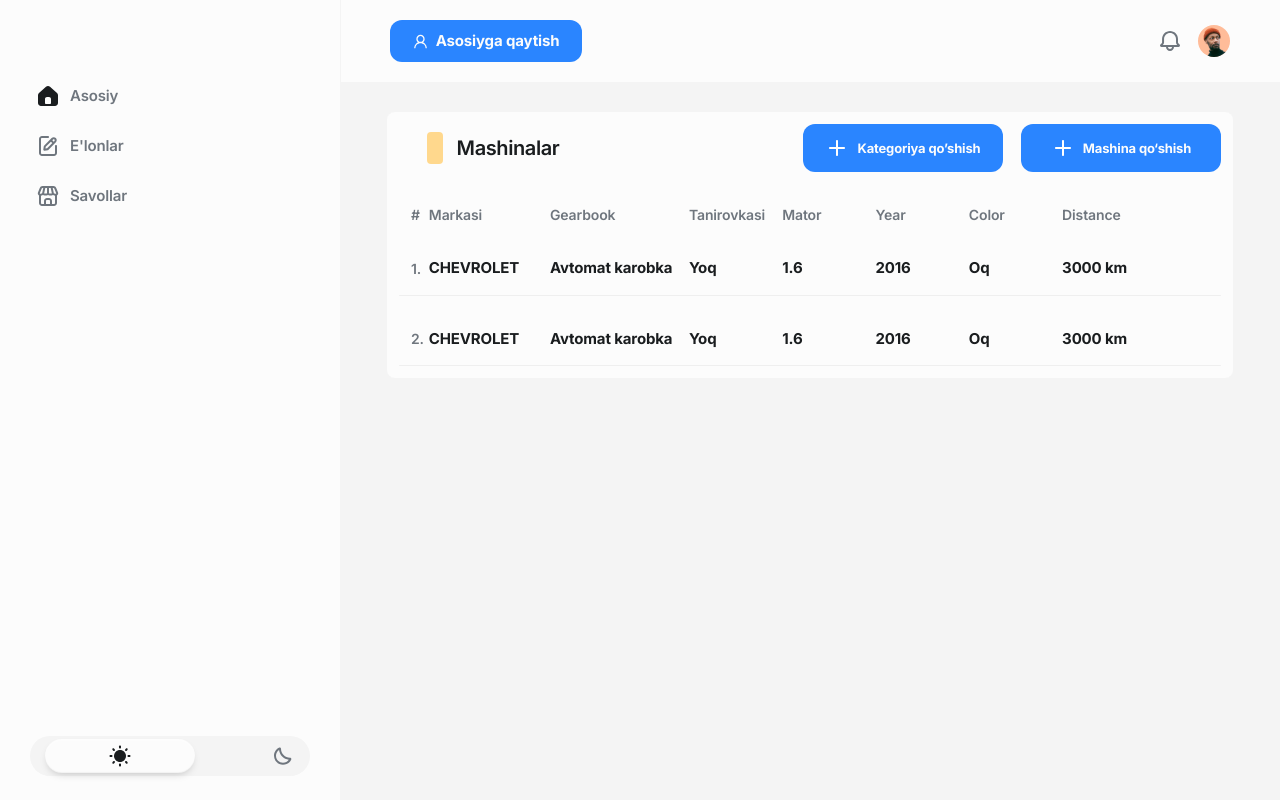
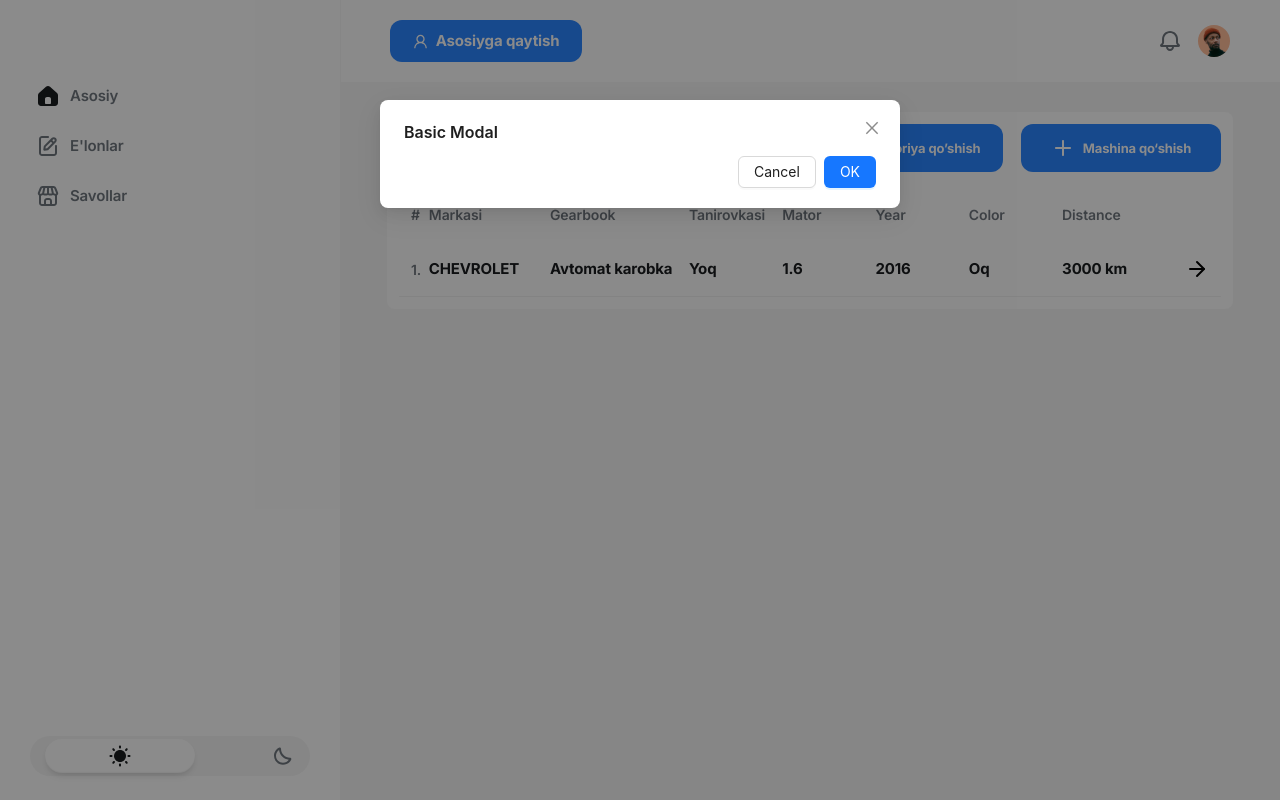
Before and after one commit to Ilg0rbek/avtosalon-frontend, a React (Create React App) app: page /admin/panel in a window 1280 px wide. Both pictures are taken after a click on the button "Kategoriya qo’shish". Built offline with nearby package versions, Linux system fonts and the light colour scheme.

Commit message:
admin panel ....

```diff
--- /dev/null
+++ b/src/admin/sidebar/modal.tsx
@@ -0,0 +1,24 @@
+import { useState } from "react";
+import { Modal } from "antd";
+
+type modalProps = {
+  isModalOpen: boolean;
+  handleOk: () => void;
+  handleCancel: () => void;
+};
+
+const Modals = ({ isModalOpen, handleOk, handleCancel }: modalProps) => {
+  return (
+    <Modal
+      title="Basic Modal"
+      open={isModalOpen}
+      onOk={handleOk}
+      onCancel={handleCancel}
+    >
+
+
+    </Modal>
+  );
+};
+
+export default Modals;
--- a/src/admin/sidebar/right.tsx
+++ b/src/admin/sidebar/right.tsx
@@ -4,8 +4,25 @@ import Notification from "../icons/notification.svg";
 import Avatar from "../icons/avatar.png";
 import Plus from "../icons/add.svg";
 import { Link } from "react-router-dom";
+import ArrowRight from "../icons/arrow-right.svg";
+import { useState } from "react";
+import Modals from "./modal";
 
 const Right = () => {
+  const [isModalOpen, setIsModalOpen] = useState<boolean>(false);
+
+  const showModal = () => {
+    setIsModalOpen(true);
+  };
+
+  const handleOk = () => {
+    setIsModalOpen(false);
+  };
+
+  const handleCancel = () => {
+    setIsModalOpen(false);
+  };
+
   return (
     <Styles.WrapperRight>
       <Styles.RightNavbar>
@@ -38,14 +55,19 @@ const Right = () => {
               gap: "18px",
             }}
           >
-            <Styles.CartAddButton>
+            <Styles.CartAddButton onClick={showModal}>
               <img src={Plus} alt="" />
               Kategoriya qo’shish
             </Styles.CartAddButton>
-            <Styles.CartAddButton>
+            <Styles.CartAddButton onClick={showModal}>
               <img src={Plus} alt="" />
               Mashina qo‘shish
             </Styles.CartAddButton>
+            <Modals
+              isModalOpen={isModalOpen}
+              handleOk={handleOk}
+              handleCancel={handleCancel}
+            />
           </Styles.TableHeadText>
         </Styles.CartNav>
         <Styles.Table>
@@ -106,7 +128,7 @@ const Right = () => {
             Distance
           </Styles.TableHeadText>
         </Styles.Table>
-        <div style={{width:"100%"}}>
+        <div style={{ width: "100%" }}>
           <Styles.Table>
             <Styles.TableHeadText
               style={{
@@ -160,73 +182,15 @@ const Right = () => {
             <Styles.TableBodyText
               style={{
                 width: "148px",
+                display: "flex",
+                alignItems: "center",
+                justifyContent: "space-between",
               }}
             >
-              3000 km
+              3000 km <img src={ArrowRight} />
             </Styles.TableBodyText>
           </Styles.Table>
-          <Styles.TableLine/>
-        </div>
-        <div style={{width:"100%"}}>
-          <Styles.Table>
-            <Styles.TableHeadText
-              style={{
-                width: "18px",
-              }}
-            >
-              2.
-            </Styles.TableHeadText>
-            <Styles.TableBodyText
-              style={{
-                width: "122px",
-              }}
-            >
-              CHEVROLET
-            </Styles.TableBodyText>
-            <Styles.TableBodyText
-              style={{
-                width: "140px",
-              }}
-            >
-              Avtomat karobka
-            </Styles.TableBodyText>
-            <Styles.TableBodyText
-              style={{
-                width: "94px",
-              }}
-            >
-              Yoq
-            </Styles.TableBodyText>
-            <Styles.TableBodyText
-              style={{
-                width: "94px",
-              }}
-            >
-              1.6
-            </Styles.TableBodyText>
-            <Styles.TableBodyText
-              style={{
-                width: "94px",
-              }}
-            >
-              2016
-            </Styles.TableBodyText>
-            <Styles.TableBodyText
-              style={{
-                width: "94px",
-              }}
-            >
-              Oq
-            </Styles.TableBodyText>
-            <Styles.TableBodyText
-              style={{
-                width: "148px",
-              }}
-            >
-              3000 km
-            </Styles.TableBodyText>
-          </Styles.Table>
-          <Styles.TableLine/>
+          <Styles.TableLine />
         </div>
       </Styles.TableCart>
     </Styles.WrapperRight>
```
Also changed, not shown: src/admin/icons/arrow-right.svg (added).
